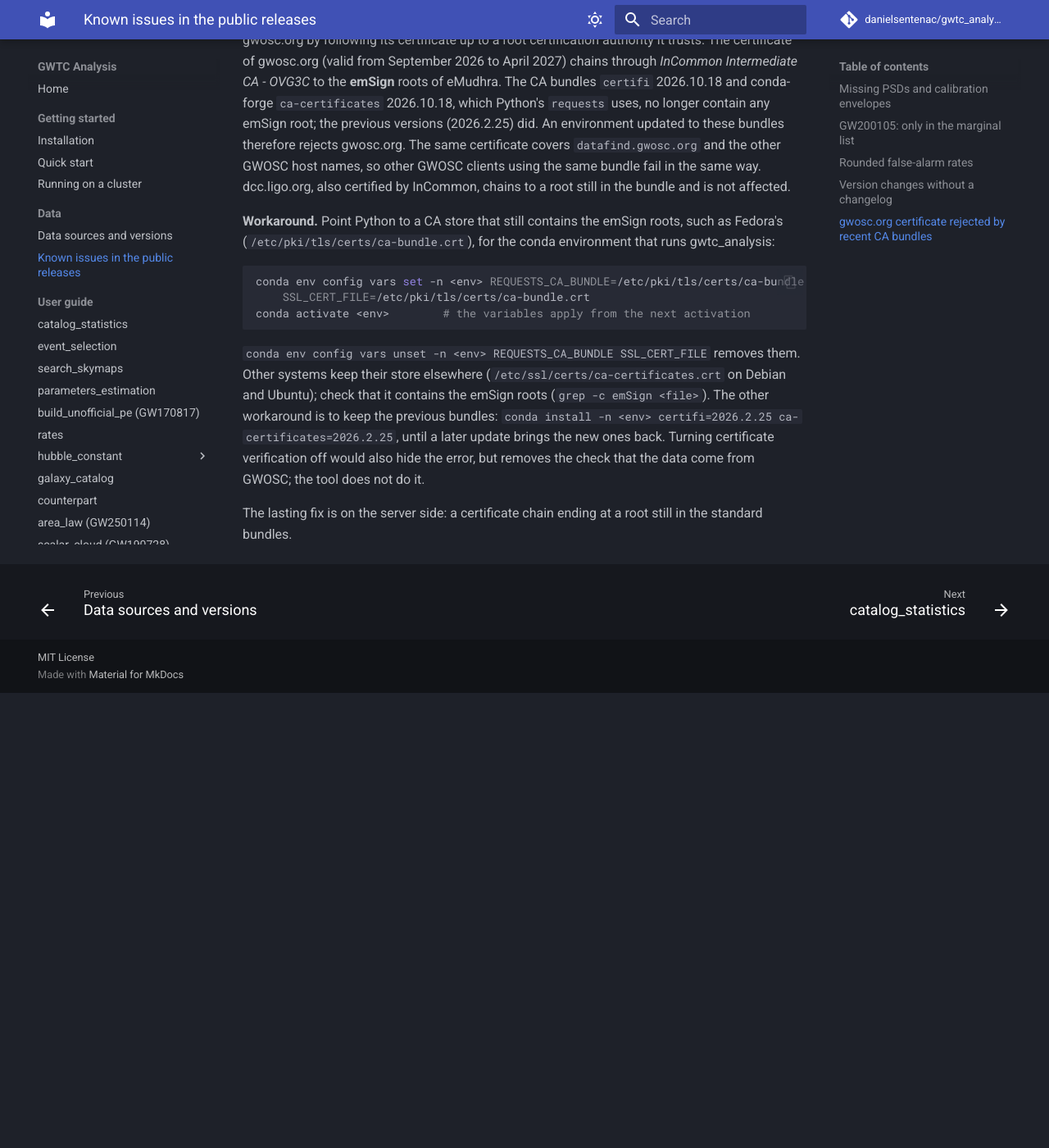
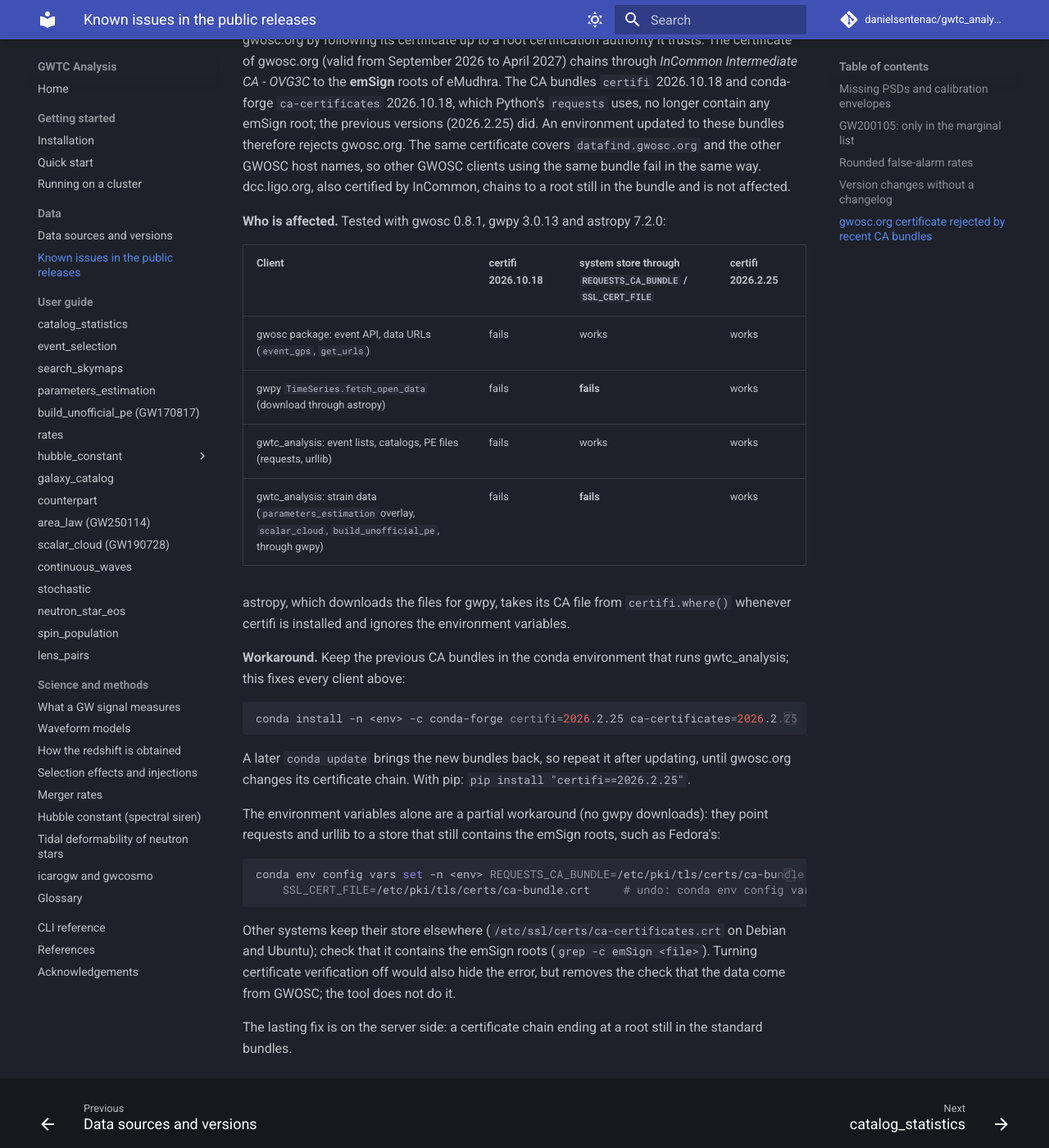
Before and after one commit to danielsentenac/gwtc_analysis, an MkDocs documentation site: the page built from docs/known-data-issues.md, in a window 1280 px wide and 1400 px high, scrolled down 2345 px. Shown: the whole window at 82% size. Built offline with MkDocs 1.6.1 and Material for MkDocs 9.7.7, drawn with Linux system fonts in a browser that asks for light colours; comment, search, counter and statistics services are not loaded; before the commit the page ends 3190 px from its top, so only the background shows below that.

Commit message:
docs known issues: certificate issue tested with gwosc and gwpy; certifi 2026.2.25 is the complete workaround (astropy ignores the CA variables)
Co-Authored-By: Claude Opus 5.5 <noreply@anthropic.com>

````diff
--- a/docs/known-data-issues.md
+++ b/docs/known-data-issues.md
@@ -82,20 +82,38 @@ updated to these bundles therefore rejects gwosc.org. The same certificate cover
 other GWOSC host names, so other GWOSC clients using the same bundle fail in the same way. dcc.ligo.org, also
 certified by InCommon, chains to a root still in the bundle and is not affected.
 
-**Workaround.** Point Python to a CA store that still contains the emSign roots, such as Fedora's
-(`/etc/pki/tls/certs/ca-bundle.crt`), for the conda environment that runs gwtc_analysis:
+**Who is affected.** Tested with gwosc 0.8.1, gwpy 3.0.13 and astropy 7.2.0:
+
+| Client | certifi 2026.10.18 | system store through `REQUESTS_CA_BUNDLE` / `SSL_CERT_FILE` | certifi 2026.2.25 |
+|---|---|---|---|
+| gwosc package: event API, data URLs (`event_gps`, `get_urls`) | fails | works | works |
+| gwpy `TimeSeries.fetch_open_data` (download through astropy) | fails | **fails** | works |
+| gwtc_analysis: event lists, catalogs, PE files (requests, urllib) | fails | works | works |
+| gwtc_analysis: strain data (`parameters_estimation` overlay, `scalar_cloud`, `build_unofficial_pe`, through gwpy) | fails | **fails** | works |
+
+astropy, which downloads the files for gwpy, takes its CA file from `certifi.where()` whenever certifi is
+installed and ignores the environment variables.
+
+**Workaround.** Keep the previous CA bundles in the conda environment that runs gwtc_analysis; this fixes every
+client above:
+
+```bash
+conda install -n <env> -c conda-forge certifi=2026.2.25 ca-certificates=2026.2.25
+```
+
+A later `conda update` brings the new bundles back, so repeat it after updating, until gwosc.org changes its
+certificate chain. With pip: `pip install "certifi==2026.2.25"`.
+
+The environment variables alone are a partial workaround (no gwpy downloads): they point requests and urllib to
+a store that still contains the emSign roots, such as Fedora's:
 
 ```bash
 conda env config vars set -n <env> REQUESTS_CA_BUNDLE=/etc/pki/tls/certs/ca-bundle.crt \
-    SSL_CERT_FILE=/etc/pki/tls/certs/ca-bundle.crt
-conda activate <env>        # the variables apply from the next activation
+    SSL_CERT_FILE=/etc/pki/tls/certs/ca-bundle.crt     # undo: conda env config vars unset -n <env> ...
 ```
 
-`conda env config vars unset -n <env> REQUESTS_CA_BUNDLE SSL_CERT_FILE` removes them. Other systems keep their
-store elsewhere (`/etc/ssl/certs/ca-certificates.crt` on Debian and Ubuntu); check that it contains the emSign
-roots (`grep -c emSign <file>`). The other workaround is to keep the previous bundles:
-`conda install -n <env> certifi=2026.2.25 ca-certificates=2026.2.25`, until a later update brings the new ones
-back. Turning certificate verification off would also hide the error, but removes the check that the data come
-from GWOSC; the tool does not do it.
+Other systems keep their store elsewhere (`/etc/ssl/certs/ca-certificates.crt` on Debian and Ubuntu); check that
+it contains the emSign roots (`grep -c emSign <file>`). Turning certificate verification off would also hide the
+error, but removes the check that the data come from GWOSC; the tool does not do it.
 
 The lasting fix is on the server side: a certificate chain ending at a root still in the standard bundles.
````
